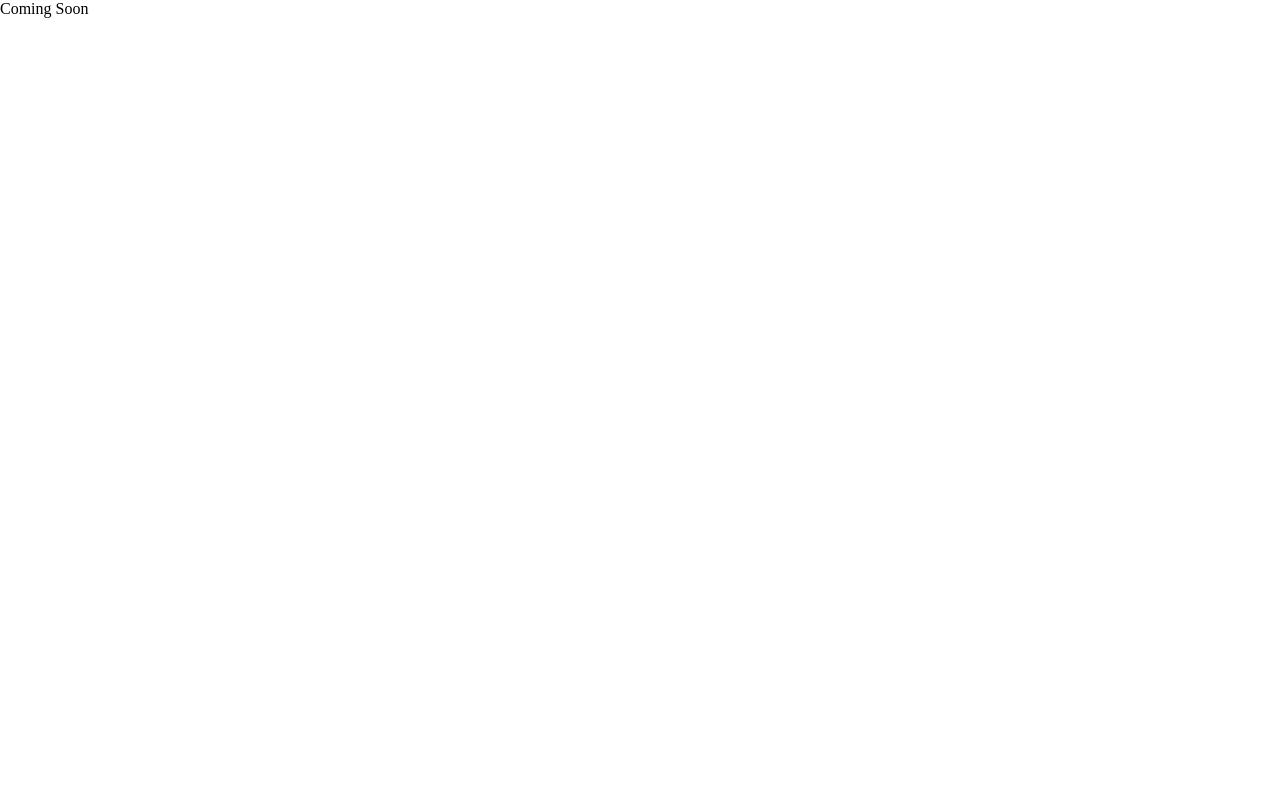
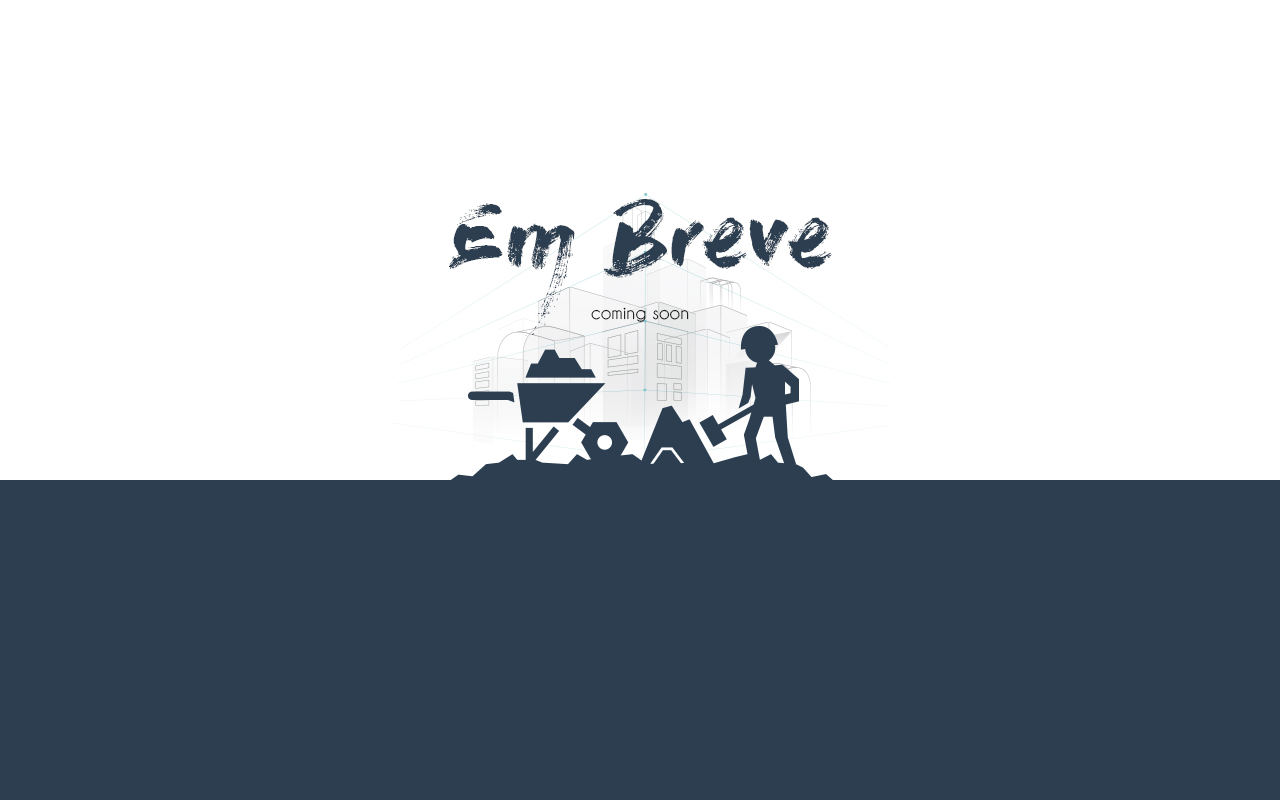
Before and after one commit to ThalesAlves/coming-soon, a plain HTML site: page index.html in a window 1280 px wide. Drawn offline with Linux system fonts and the light colour scheme.

Commit message:
V1 Finalizado

```diff
--- a/assets/css/main.css
+++ b/assets/css/main.css
@@ -1,5 +1,6 @@
-html, body, div, span, applet, object, iframe, h1, h2, h3, h4, h5, h6, p, blockquote, pre, a, abbr, acronym, address, big, cite, code, del, dfn, em, img, ins, kbd, q, s, samp, small, strike, strong, sub, sup, tt, var, b, u, i, center, dl, dt, dd, ol, ul, li, fieldset, form, label, legend, table, caption, tbody, tfoot, thead, tr, th, td, article, aside, canvas, details, embed, figure, figcaption, footer, header, hgroup, menu, nav, output, ruby, section, summary, time, mark, audio, video {
+html, body {
 		margin: 0;
+    height: 100%;
 		vertical-align: baseline;
 		padding: 0;
 		font: inherit;
@@ -7,5 +8,21 @@ html, body, div, span, applet, object, iframe, h1, h2, h3, h4, h5, h6, p, blockq
 	}
 
 .content-top, .content-footer {
-
+	width: 100%;
 }
+.content-top {
+  height: 60%;
+}
+.content-top img{
+  position: relative;
+  left: 50%;
+  margin-left: -250px;
+  top: 97%;
+  margin-top: -307px;
+}
+.content-footer {
+  content: " ";
+  position: absolute;
+  height: 40%;
+  background-color: #2c3e50;
+}
--- a/index.html
+++ b/index.html
@@ -10,7 +10,10 @@
 	</head>
 	<body>
 		<!-- Top -->
-		<h1>Coming Soon</h1>
+		<div class="content-top">
+		  <img src="assets/img/coming-soon.jpg" alt="Em breve">
+		</div>
 		<!-- Footer -->
+		<div class="content-footer"></div>
 	</body>
 </html>
```
Also changed, not shown: assets/img/coming-soon.jpg (added).
